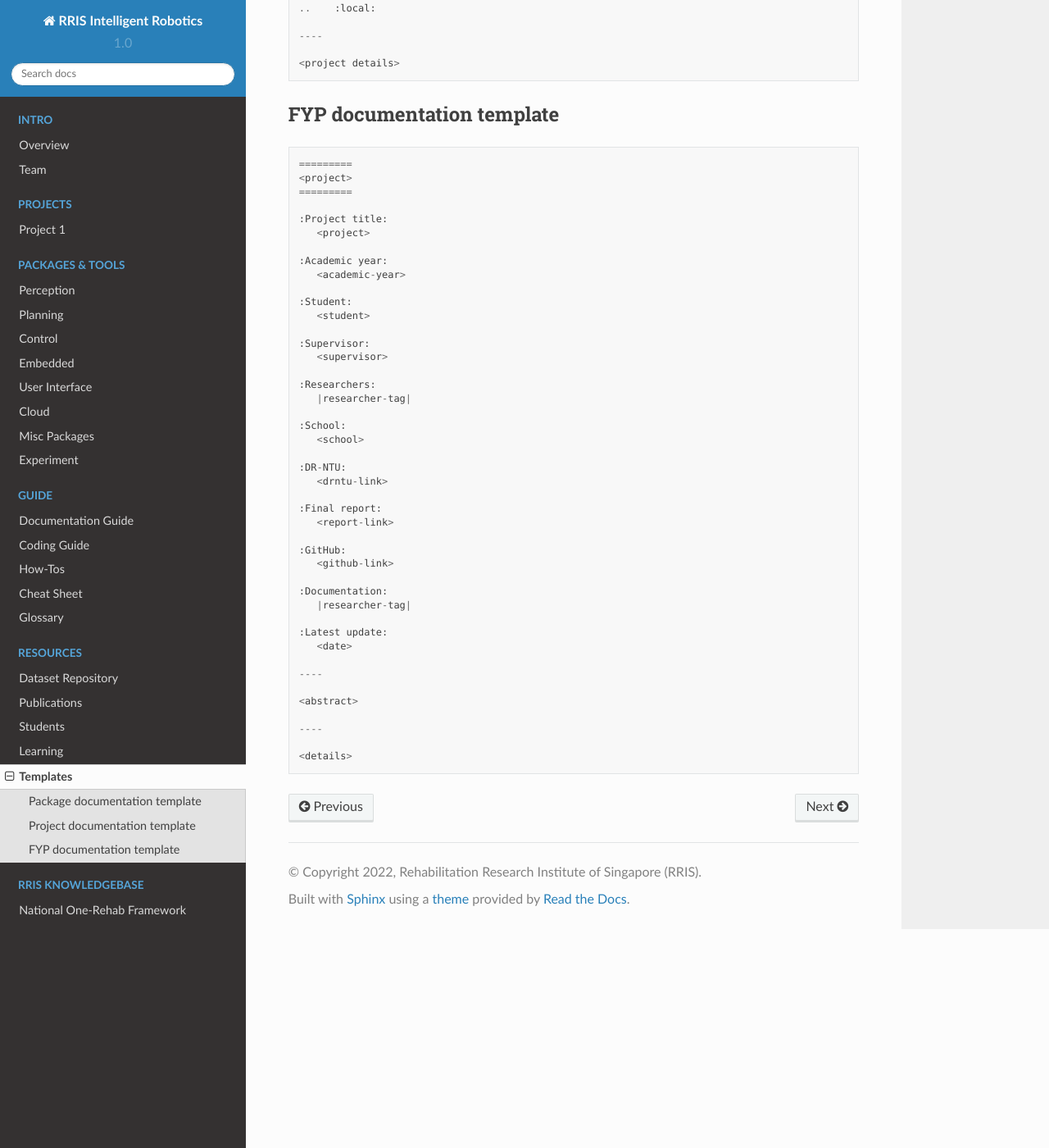
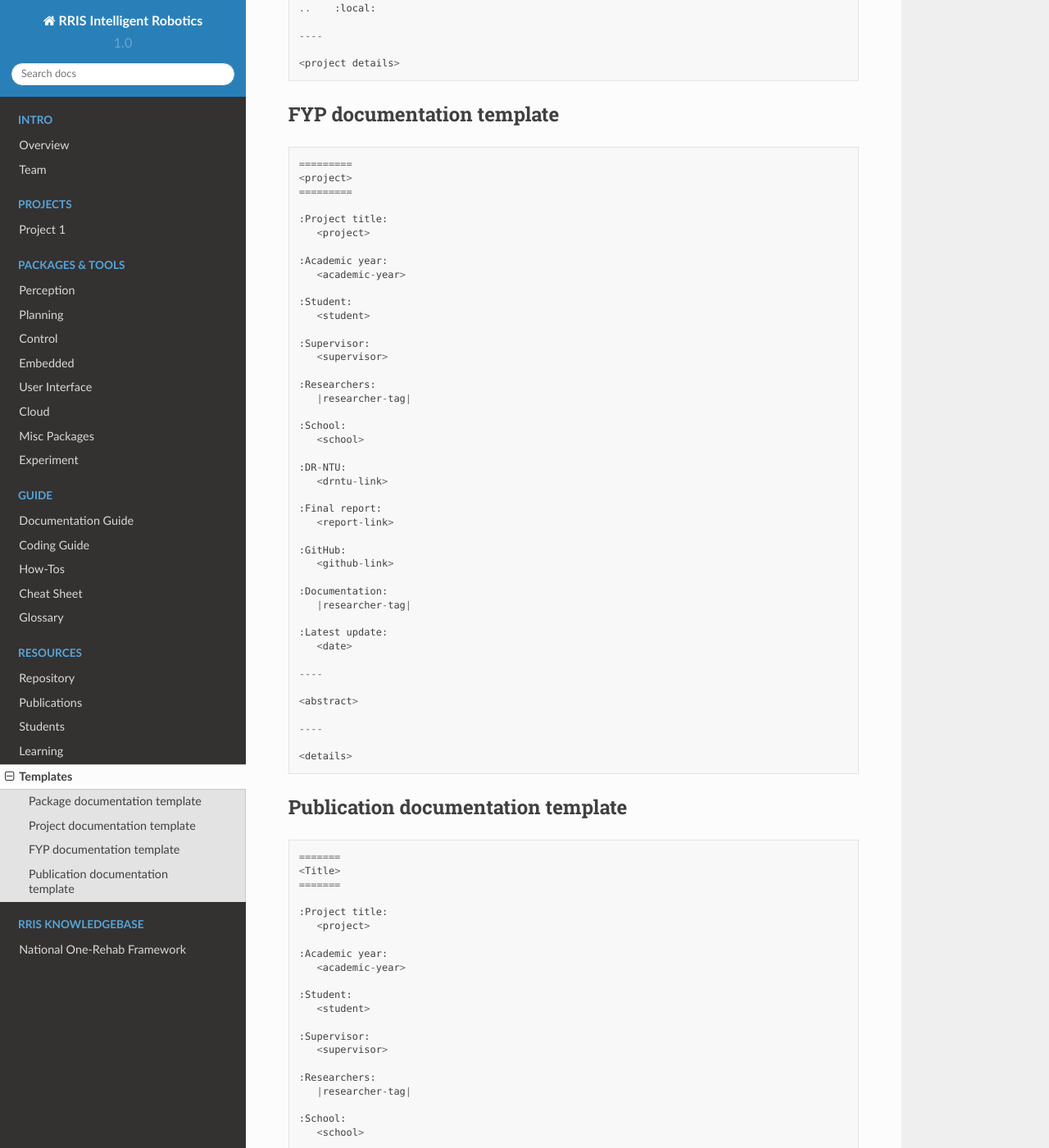
Before and after one commit to tky1026/rris_doc, a Sphinx documentation site: the page built from docs/source/Doc/Resources/rsrs_template.rst, in a window 1280 px wide and 1400 px high, scrolled down 1626 px. Shown: the whole window at 82% size. Built offline with Sphinx 7.4.7 and the Read the Docs theme 2.0.0, drawn with Linux system fonts in a browser that asks for light colours; pages that are not in the unit, such as notebooks, are missing from menus.

Commit message:
add publications

```diff
--- a/docs/source/Doc/Resources/rsrs_dataset.rst
+++ /dev/null
@@ -1,3 +0,0 @@
-=======
-Dataset
-=======
--- a/docs/source/Doc/Resources/rsrs_learning.rst
+++ b/docs/source/Doc/Resources/rsrs_learning.rst
@@ -1,3 +1,5 @@
+.. _rsrs_learning:
+
 ==================
 Learning Resources
 ==================
--- a/docs/source/Doc/Resources/rsrs_template.rst
+++ b/docs/source/Doc/Resources/rsrs_template.rst
@@ -24,3 +24,10 @@ FYP documentation template
 ==========================
 
 .. literalinclude:: /Doc/_Templates/fyp.rst.txt
+
+.. _rsrs_template_publication:
+
+Publication documentation template
+==================================
+
+.. literalinclude:: /Doc/_Templates/publication.rst.txt
--- /dev/null
+++ b/docs/source/Doc/_Templates/publication.rst.txt
@@ -0,0 +1,44 @@
+=======
+<Title>
+=======
+
+:Project title:
+   <project>
+
+:Academic year:
+   <academic-year>
+
+:Student:
+   <student>
+
+:Supervisor:
+   <supervisor>
+
+:Researchers:
+   |researcher-tag|
+
+:School:
+   <school>
+
+:DR-NTU:
+   <drntu-link>
+
+:Final report:
+   <report-link>
+
+:GitHub:
+   <github-link>
+
+:Documentation:
+   |researcher-tag|
+
+:Latest update:
+   <date>
+
+----
+
+<abstract>
+
+----
+
+<details>
--- a/docs/source/TOC.rst
+++ b/docs/source/TOC.rst
@@ -42,7 +42,7 @@ Table of Contents
    :maxdepth: 1
    :caption: Resources
 
-   Dataset Repository <Doc/Resources/rsrs_dataset>
+   Repository <Doc/Resources/rsrs_repository>
    Publications <Doc/Resources/rsrs_publication>
    Students <Doc/Resources/rsrs_student>
    Learning <Doc/Resources/rsrs_learning>
```
Also changed, not shown: docs/source/Doc/Resources/Publication/pub_table_docking.rst (added, +35 -0 lines), docs/source/Doc/Resources/rsrs_publication.rst (+7 -0 lines), docs/source/Doc/Resources/rsrs_repository.rst (added, +17 -0 lines).
